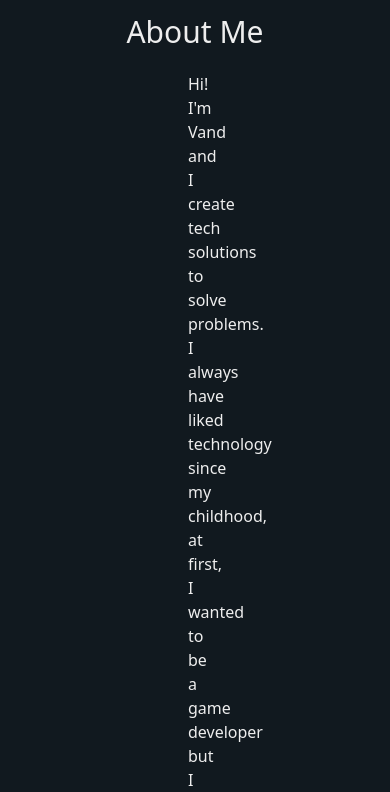
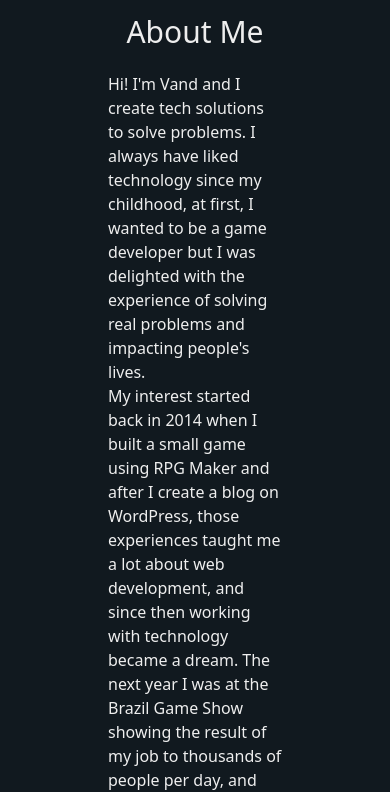
Before and after one commit to vanddev/pf-v1, a website: page index.html in a window 390 px wide. Shown: the part 1396-2188 px from the top of the page. Drawn offline with nearby package versions, Linux system fonts and the light colour scheme; files that its build step writes are made by us from their sources.

Commit message:
improve responsiveness on about

```diff
--- a/index.scss
+++ b/index.scss
@@ -404,7 +404,7 @@ section {
 @media screen and (max-width: 770px) {
     #about {
         .profile-desc {
-            padding: 0 200px;
+            padding: 0 120px;
             margin-bottom: 20px;
         }
 
```
